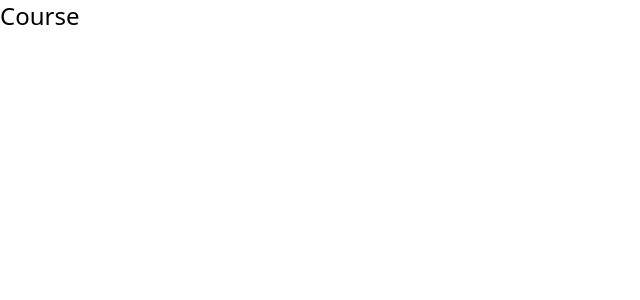
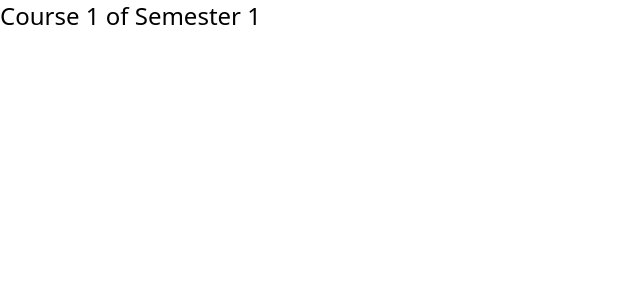
Before and after one commit to p-chhabra/Semester-Detail-Website, a Next.js app: page /1/1 in a window 1280 px wide. Shown: the top 300 px of the page, without its empty margins (0-640 px from the left). Built offline with nearby package versions, Linux system fonts and the light colour scheme.

Commit message:
new-change-added

```diff
--- a/next.config.js
+++ b/next.config.js
@@ -1,6 +1,6 @@
 /** @type {import('next').NextConfig} */
 const nextConfig = {
-  reactStrictMode: true,
-}
+  reactStrictMode: false,
+};
 
-module.exports = nextConfig
+module.exports = nextConfig;
--- /dev/null
+++ b/pages/[semester]/[course]/index.js
@@ -0,0 +1,15 @@
+import React from "react";
+import { useRouter } from "next/router";
+
+const Course = () => {
+  const router = useRouter();
+  const courseID = router.query.course;
+  const semID = router.query.semester;
+  return (
+    <div className="text-2xl">
+      Course {courseID} of Semester {semID}
+    </div>
+  );
+};
+
+export default Course;
--- a/pages/[semester]/[courses]/index.js
+++ /dev/null
@@ -1,7 +0,0 @@
-import React from "react";
-
-const Course = () => {
-  return <div className="text-2xl">Course</div>;
-};
-
-export default Course;
--- a/pages/[semester]/index.js
+++ b/pages/[semester]/index.js
@@ -1,7 +1,11 @@
 import React from "react";
+import { useRouter } from "next/router";
 
 const Semester = () => {
-  return <div className="text-2xl">Semester</div>;
+  const router = useRouter();
+  const semesterID = router.query.semester;
+  console.log(semesterID);
+  return <div className="text-2xl">Semester {semesterID}</div>;
 };
 
 export default Semester;
```
